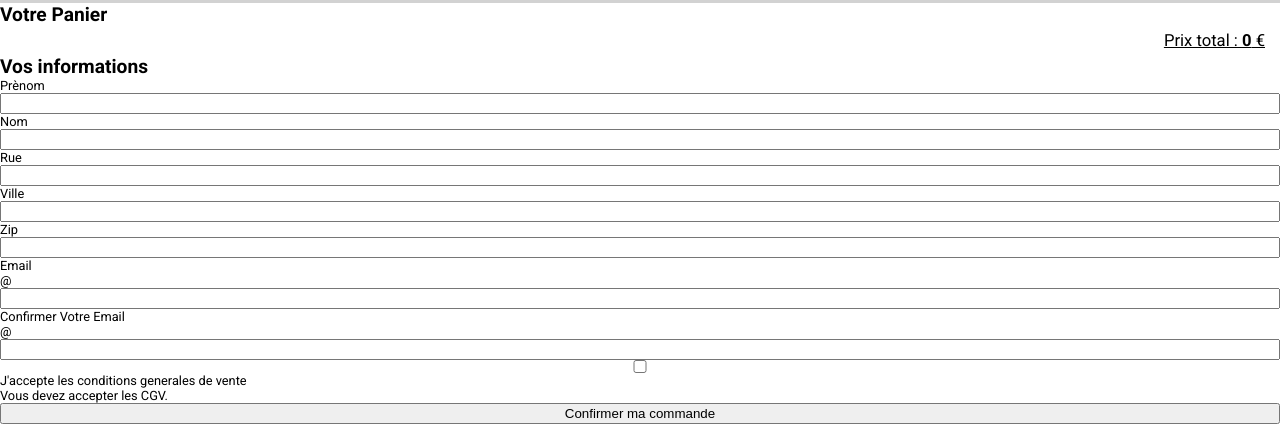
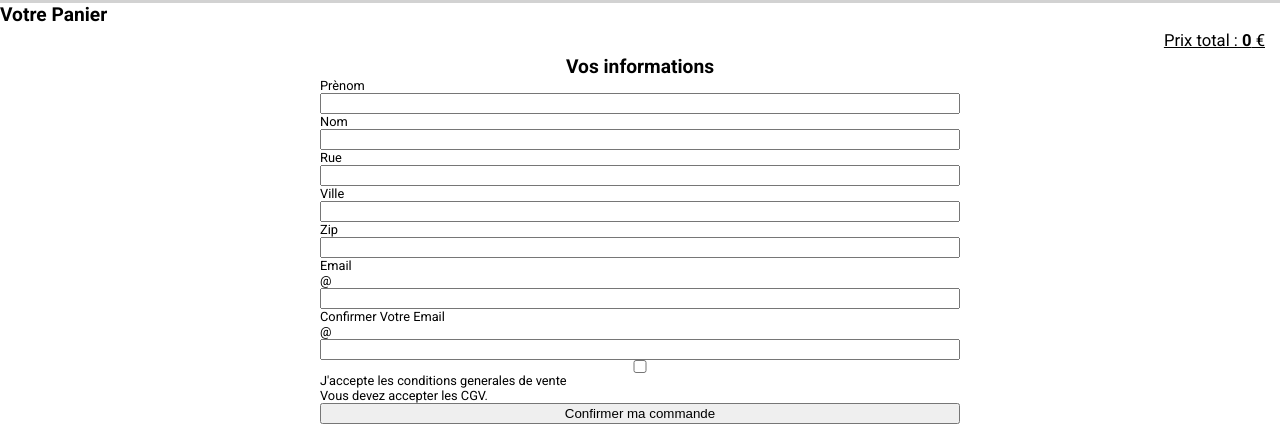
Before and after one commit to PeraldiP/PeraldiPaul_5_30082021, a plain HTML site: page Front-End/Panier/cart.html in a window 1280 px wide. Shown: the part 77-511 px from the top of the page. Drawn offline with Linux system fonts and the light colour scheme; a web font is replaced by a local one.

Commit message:
CSS formulaire

```diff
--- a/Front-End/sass/pages/_cart.scss
+++ b/Front-End/sass/pages/_cart.scss
@@ -34,3 +34,14 @@
 #price{
     font-weight: bold;
 }
+
+form{
+    width: 50%;
+}
+
+.formulaire{
+    display: flex;
+    flex-direction: column;
+    align-items: center;
+    margin-bottom: 15px;
+}
```
Also changed, not shown: Front-End/sass/main.css, 1 other file.
